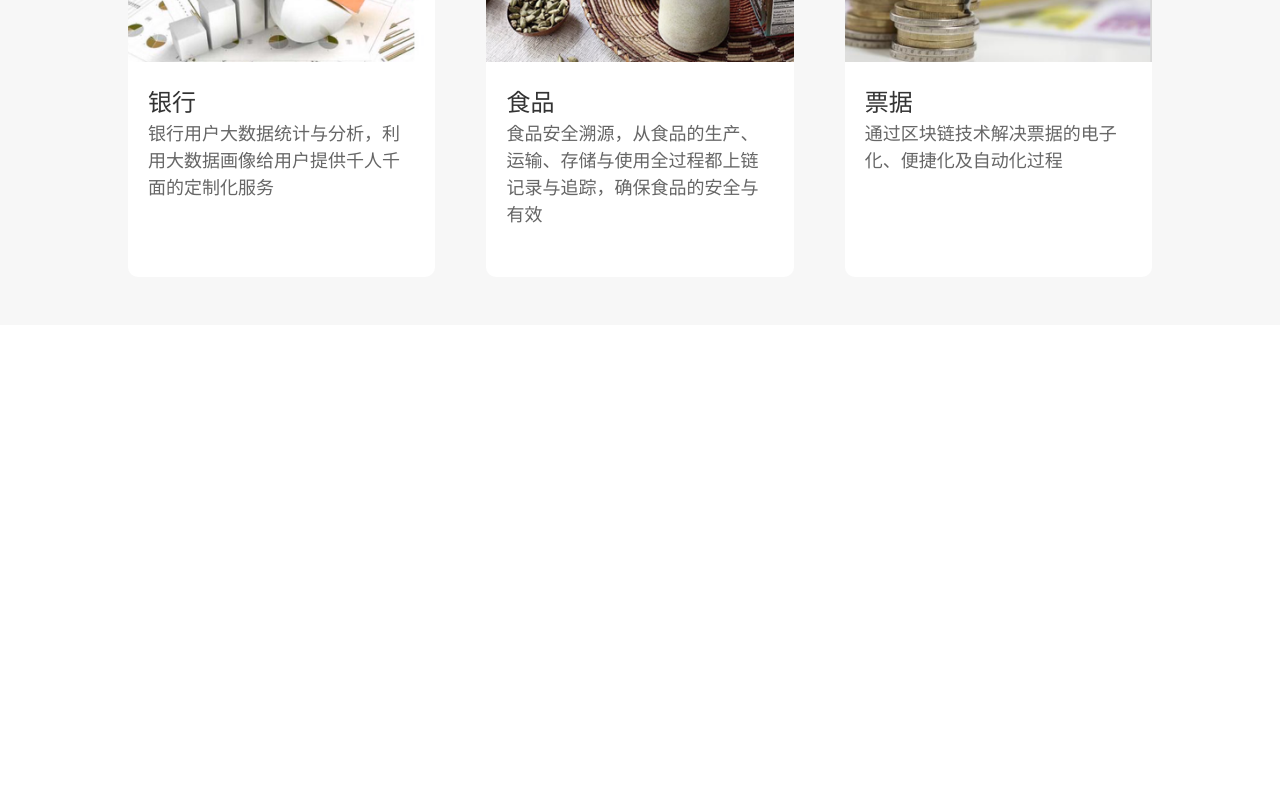
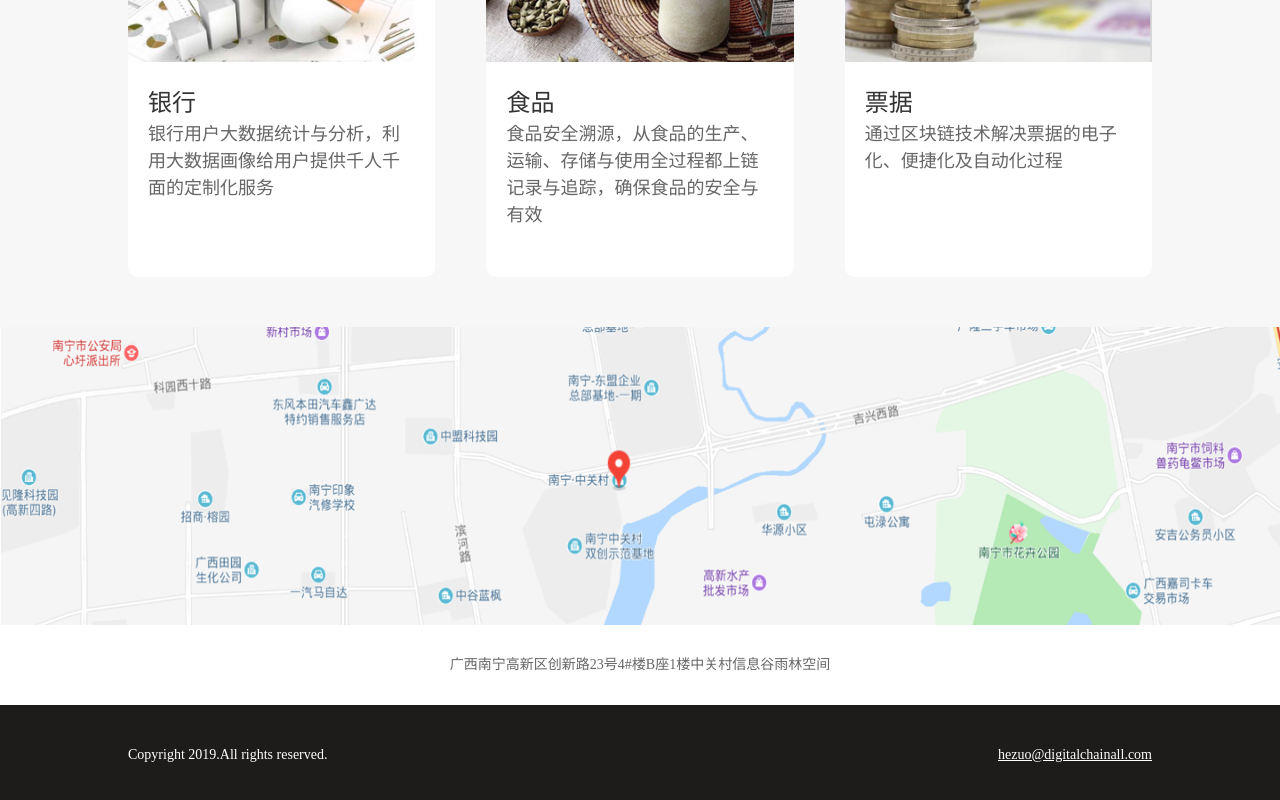
Before and after one commit to see91/chain-full, a Vue app: page / in a window 1280 px wide. Shown: the part 2567-3367 px from the top of the page. Before the commit the page ends 2972 px from the top, so only its background shows below. Built offline with nearby package versions, Linux system fonts and the light colour scheme.

Commit message:
⚙️ Fotter

```diff
--- a/src/App.vue
+++ b/src/App.vue
@@ -1,14 +1,16 @@
 <template>
   <div id="app">
-    <Header/>
-    <router-view/>
+    <Header />
+    <router-view />
+    <Footer />
   </div>
 </template>
 <script>
 import Header from '@/components/Header'
+import Footer from '@/components/Footer'
 export default {
   components: {
-    Header
+    Header, Footer
   }
 }
 </script>
--- /dev/null
+++ b/src/components/Footer.vue
@@ -0,0 +1,33 @@
+<template>
+  <div id='Footer'>
+    <div class='footer-area'>
+      <p>Copyright 2019.All rights reserved.</p>
+      <a href='mailto:hezuo@digitalchainall.com'>hezuo@digitalchainall.com</a>
+    </div>
+  </div>
+</template>
+
+<style scoped lang="less">
+.flex {
+  display: flex;
+  align-items: center;
+  justify-content: center;
+}
+#Footer {
+  .flex();
+  height: 99px;
+  background: rgba(30, 28, 26, 1);
+  .footer-area {
+    .flex();
+    width: 80%;
+    justify-content: space-between;
+    p,
+    a {
+      font-size: 14px;
+      font-weight: 400;
+      color: #fff;
+      line-height: 20px;
+    }
+  }
+}
+</style>
--- a/src/views/Home/Index.vue
+++ b/src/views/Home/Index.vue
@@ -29,6 +29,7 @@
     <Product />
     <Advantage />
     <Service />
+    <Map />
   </div>
 </template>
 
@@ -36,6 +37,7 @@
 import Product from './Product'
 import Advantage from './Advantage'
 import Service from './Service'
+import Map from './Map'
 
 export default {
   name: 'Home',
@@ -63,7 +65,7 @@ export default {
     }
   },
   components: {
-    Product, Advantage, Service
+    Product, Advantage, Service, Map
   }
 }
 </script>
```
